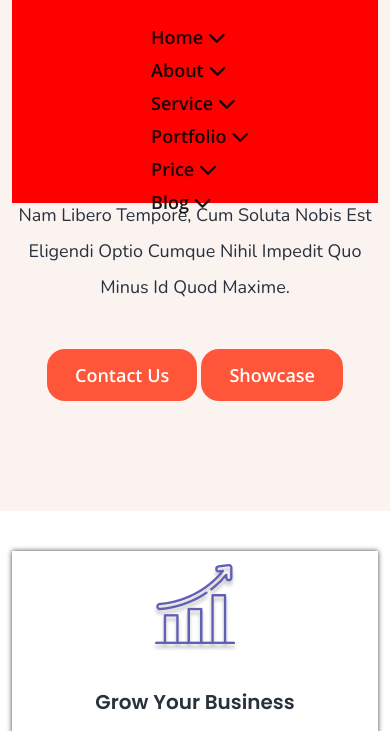
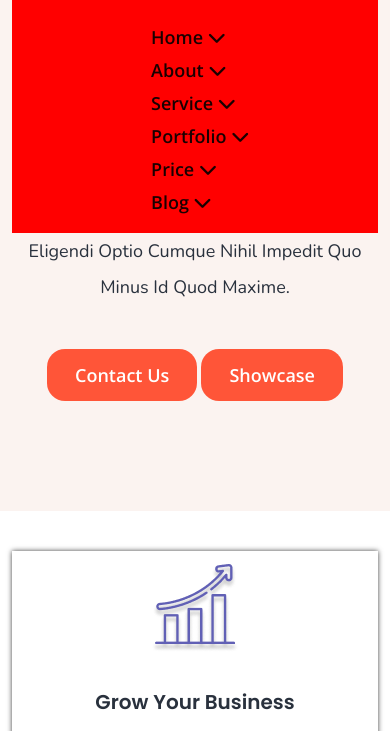
Before and after one commit to nadim0835/Project-5, a plain HTML site: page index.html in a window 390 px wide. Both pictures are taken after a click on the button 350 px from the left and 42 px from the top of the page. Shown: the part 79-810 px from the top of the page. Drawn offline with nearby package versions, Linux system fonts and the light colour scheme; a web font is replaced by a local one.

Commit message:
1st change

```diff
--- a/css/responsive.css
+++ b/css/responsive.css
@@ -28,6 +28,7 @@
 }
 .navbar-collapse {
     background: red;
+    padding-bottom:30px ;
 }
 nav .last {
     display: none;
--- a/css/style.css
+++ b/css/style.css
@@ -15,10 +15,7 @@ body{
 /* nav start */
 #nav{
     position: absolute !important;
-    top: 30px;
-
     width: 100%;
-
     z-index: 99;
 }
 nav ul li{
```
